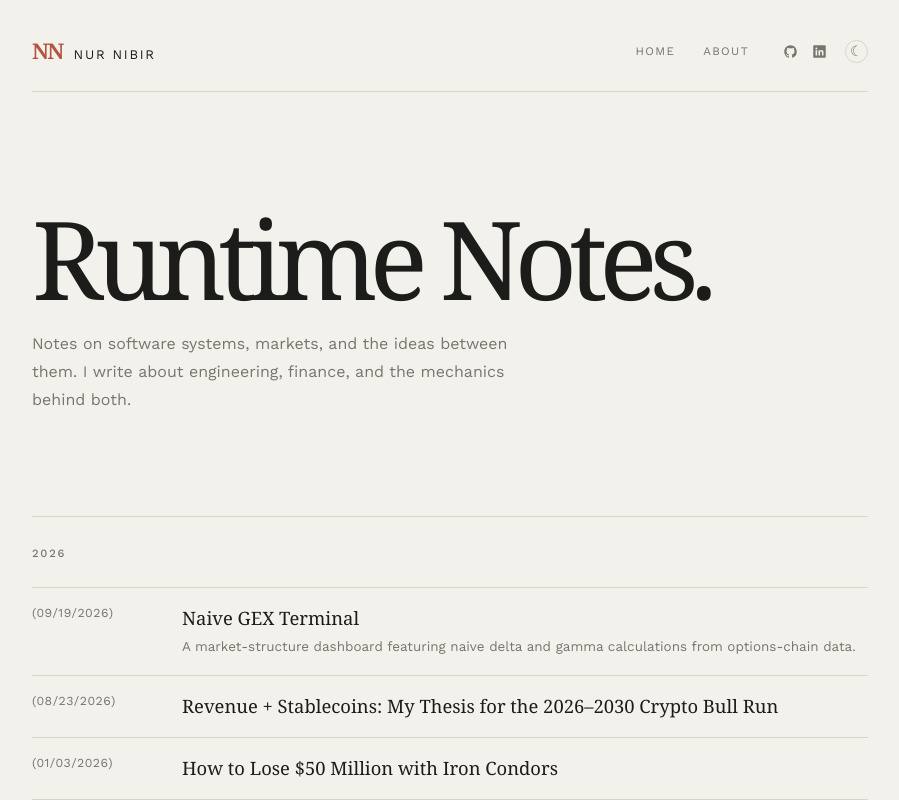
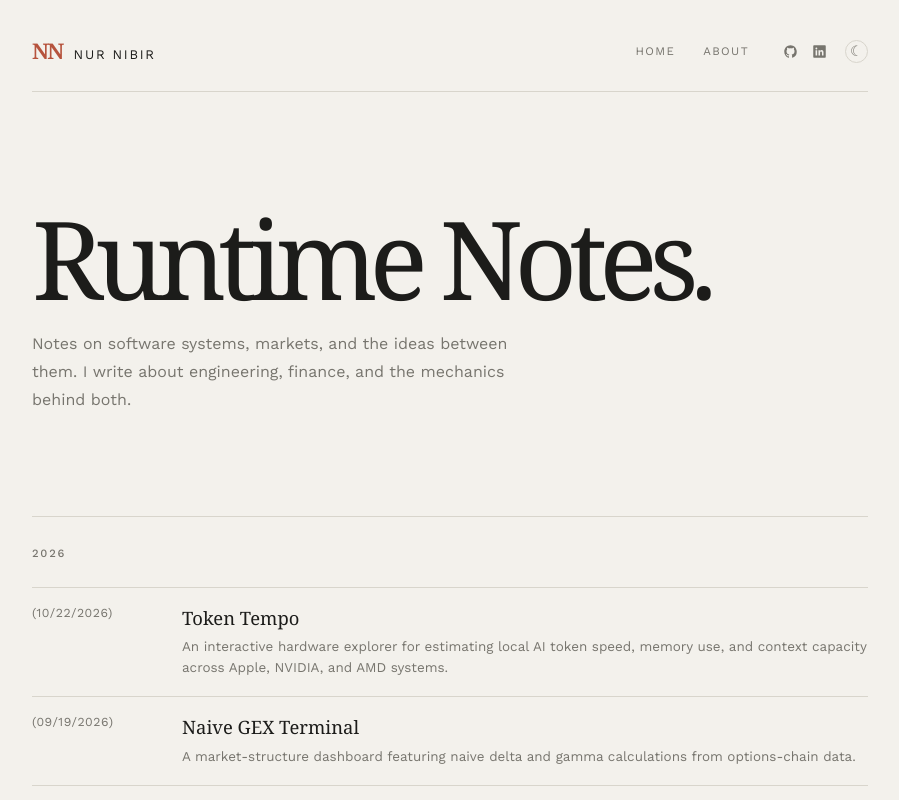
Before and after one commit to nurnibir123/dev, a React (Vite) app: page / in a window 1280 px wide. Shown: the top 800 px of the page, without its empty margins (190-1089 px from the left). Built offline with nearby package versions, Linux system fonts and the light colour scheme.

Commit message:
Add Token Tempo project

```diff
--- a/src/App.jsx
+++ b/src/App.jsx
@@ -2,6 +2,7 @@ import { useEffect, useState } from 'react';
 import { Link } from 'react-router-dom';
 
 const posts = [
+  { date: '10/22/2026', title: 'Token Tempo', description: 'An interactive hardware explorer for estimating local AI token speed, memory use, and context capacity across Apple, NVIDIA, and AMD systems.', href: 'https://token-speed-visualizer.vercel.app/' },
   { date: '09/19/2026', title: 'Naive GEX Terminal', description: 'A market-structure dashboard featuring naive delta and gamma calculations from options-chain data.', href: 'https://naive-gex.vercel.app/' },
   { date: '08/23/2026', title: 'Revenue + Stablecoins: My Thesis for the 2026–2030 Crypto Bull Run', href: 'revenue-stablecoins-crypto-bull-run.html' },
   { date: '01/03/2026', title: 'How to Lose $50 Million with Iron Condors', href: 'how-to-lose-50-million.html' },
```
